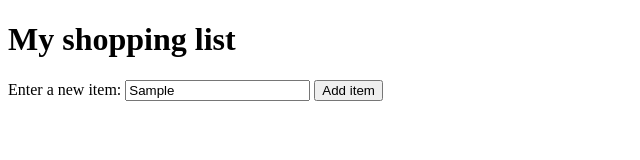
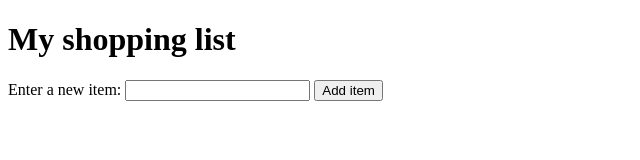
Before and after one commit to thesakshamm/DOM-manipulation, a plain HTML site: page index.html in a window 1280 px wide. Both pictures are taken after typing "Sample" into the empty fields and a click on the button "Add item". Shown: the full height of the page, 0-640 px from the left. Drawn offline with Linux system fonts and the light colour scheme.

Commit message:
add javascript code

```diff
--- a/index.html
+++ b/index.html
@@ -18,6 +18,7 @@
   </head>
   <body>
 
+
     <h1>My shopping list</h1>
 
     <div>
@@ -32,6 +33,35 @@
 
     <script>
 
+
+    let ul = document.querySelector('ul');
+    let input = document.querySelector('input');
+    let btn = document.querySelector('button');
+
+
+    btn.addEventListener('click', ()=>{
+      const myItem = input.value;
+      input.value = '';
+    })
+
+   let listItem =document.createElement('li');
+   let listText = document.createElement('span');
+   let deleteBtn = document.createElement('button')
+
+   listItem.appendChild(listText);
+   listText.textContent = myItem;
+   listItem.appendChild(deleteBtn);
+   deleteBtn.textContent = 'Delete';
+
+   ul.appendChild(listItem)
+
+    deleteBtn.addEventListener('click', ()=> {
+      ul.removeChild(listItem)
+
+    })
+   listItem.appendChild(deleteBtn);
+   ;
+
     </script>
   </body>
 </html>
```
